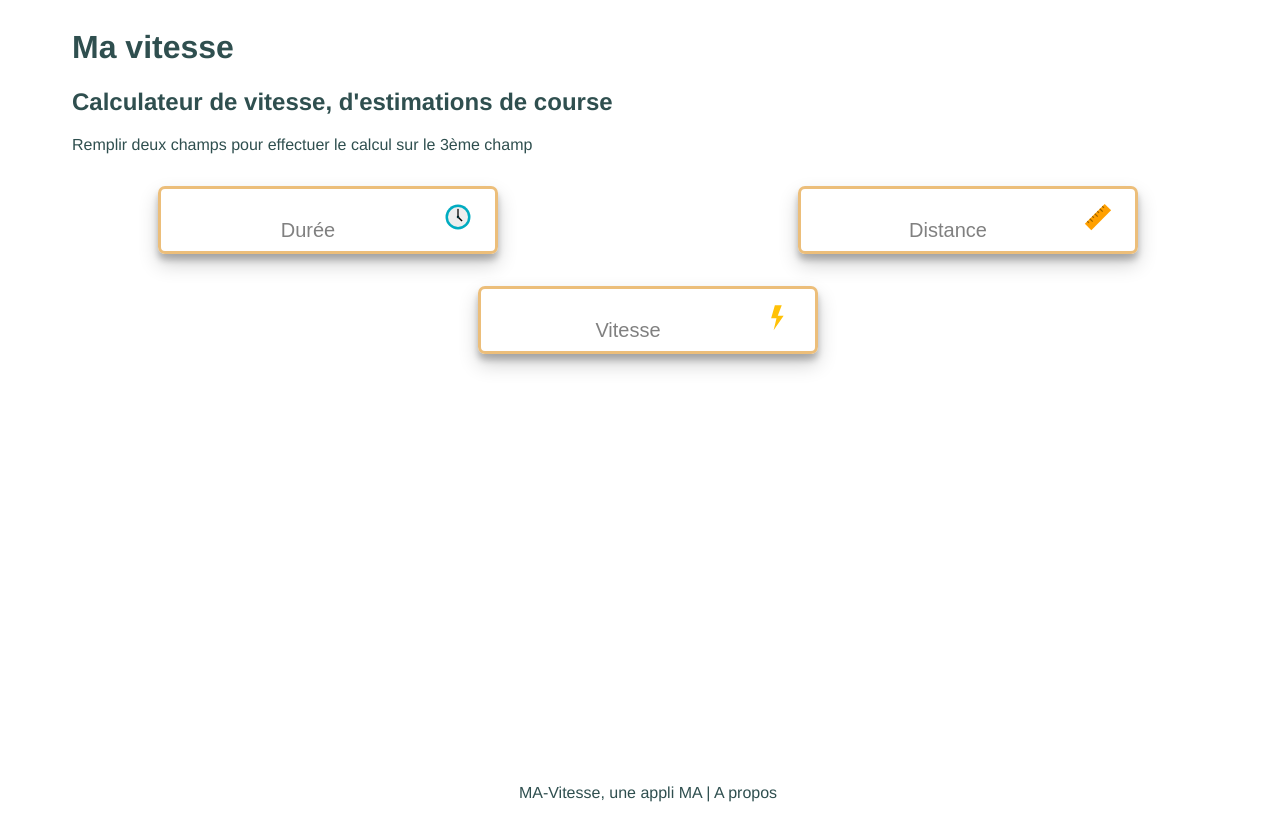
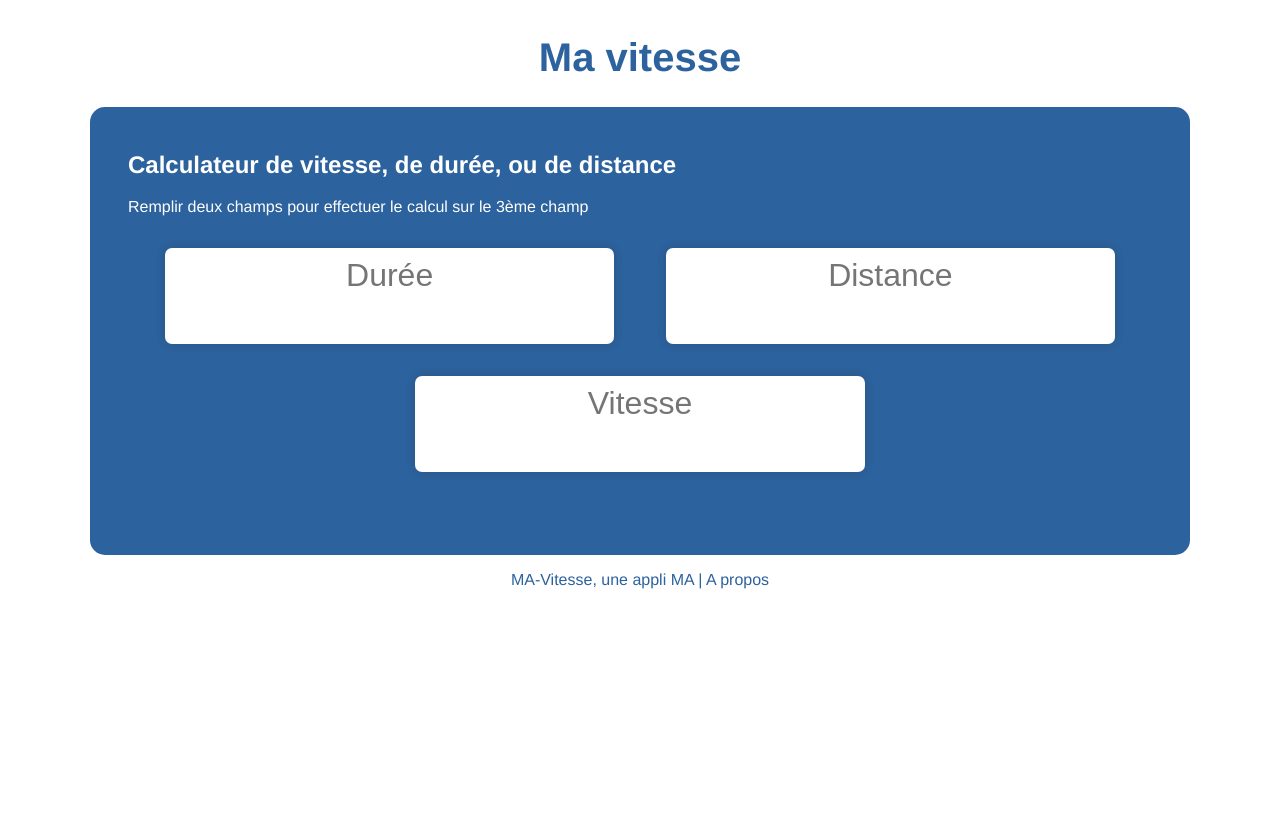
Before and after one commit to ArthurBri/ma-vitesse, a Vue app: page / in a window 1280 px wide. Built offline with nearby package versions, Linux system fonts and the light colour scheme.

Commit message:
design improvements

```diff
--- a/public/index.html
+++ b/public/index.html
@@ -14,3 +14,9 @@
     <div id="app"></div>
   </body>
 </html>
+<style lang="css">
+  html, body {
+    max-width: 100%;
+    overflow-x: hidden;
+  }
+</style>
--- a/src/App.vue
+++ b/src/App.vue
@@ -2,25 +2,27 @@
     <div id="app" class="container">
         <div class="header">
             <h1>Ma vitesse</h1>
-            <h2>Calculateur de vitesse, d'estimations de course</h2>
+        </div>
+        <div class="main-box">
+            <h2>Calculateur de vitesse, de durée, ou de distance</h2>
             <p>Remplir deux champs pour effectuer le calcul sur le 3ème champ</p>
+            <div class="wrapper">
+                <div :class="calculatedField === 'duration' ? 'calculated noselect-nodrag' : ''"
+                     @click="this.$refs.duration.focus()" class="box duration">
+                    <input :disabled="calculatedField === 'duration'" @keyup="checkFields" id="duration"
+                           onblur="this.placeholder = 'Durée'" onfocus="this.placeholder = ''"
+                           placeholder="Durée"
+                           v-model="duration"/>
                 </div>
-        <div class="wrapper">
-            <div class="box duration" :class="calculatedField === 'duration' ? 'calculated noselect-nodrag' : ''">
-                <input v-model="duration" id="duration" placeholder="Durée"
-                       @keyup="checkFields" onfocus="this.placeholder = ''"
-                       onblur="this.placeholder = 'Durée'"
-                       :disabled="calculatedField === 'duration'"/>
-                <img title="Durée" src="./assets/icons/clock.svg"/>
+                <div class="subbox-distance">
+                    <div :class="calculatedField === 'distance' ? 'calculated noselect-nodrag' : ''"
+                         @click="showDistanceType = true"
+                         class="box distance">
+                        <input :disabled="calculatedField === 'distance'" @keyup="checkFields" name="distance"
+                               onblur="this.placeholder = 'Distance'" onfocus="this.placeholder = ''"
+                               placeholder="Distance"
+                               v-model="distance"/>
                     </div>
-            <div class="box distance" :class="calculatedField === 'distance' ? 'calculated noselect-nodrag' : ''"
-                 @click="showDistanceType = true">
-                <input v-model="distance" name="distance" placeholder="Distance"
-                       @keyup="checkFields" onfocus="this.placeholder = ''"
-                       onblur="this.placeholder = 'Distance'"
-                       :disabled="calculatedField === 'distance'"/>
-                <img title="Distance" class="noselect-nodrag" src="./assets/icons/ruler.svg"
-                     alt="distance"/>
                     <div class="preset">
                         <span v-if="showDistanceType === true && calculatedField !== 'speed'">Distances officielles :</span>
                         <label>
@@ -33,22 +35,21 @@
                         </label>
                     </div>
                 </div>
-            <div v-if="speedFormat === 'speed'" class="box speed"
-                 :class="calculatedField === 'speed' ? 'calculated noselect-nodrag' : ''"
+                <div :class="calculatedField === 'speed' ? 'calculated noselect-nodrag' : ''" class="box speed"
+                     v-if="speedFormat === 'speed'"
                      v-on:dblclick="changeSpeedFormat">
-                <input v-model="speed" name="speed" placeholder="Vitesse"
-                       @keyup="checkFields" onfocus="this.placeholder = ''"
-                       onblur="this.placeholder = 'Vitesse'"
-                       :disabled="calculatedField === 'speed'"/>
-                <img title="Vitesse" class="noselect-nodrag" src="./assets/icons/flash_on.svg"/>
+                    <input :disabled="calculatedField === 'speed'" @keyup="checkFields" name="speed"
+                           onblur="this.placeholder = 'Vitesse'" onfocus="this.placeholder = ''"
+                           placeholder="Vitesse"
+                           v-model="speed"/>
                 </div>
-            <div v-if="speedFormat === 'pace'" class="box speed"
-                 :class="calculatedField === 'speed' ? 'calculated noselect-nodrag' : ''"
+                <div :class="calculatedField === 'speed' ? 'calculated noselect-nodrag' : ''" class="box speed"
+                     v-if="speedFormat === 'pace'"
                      v-on:dblclick="changeSpeedFormat">
-                <input v-model="pace" name="speed" placeholder="Rythme"
-                       @keyup="checkFields" onfocus="this.placeholder = ''" onblur="this.placeholder = 'Rythme'"
-                       :disabled="calculatedField === 'pace'"/>
-                <img title="Vitesse" class="noselect-nodrag" src="./assets/icons/flash_on.svg" width="40px"/>
+                    <input :disabled="calculatedField === 'pace'" @keyup="checkFields" name="speed"
+                           onblur="this.placeholder = 'Rythme'" onfocus="this.placeholder = ''" placeholder="Rythme"
+                           v-model="pace"/>
+                </div>
             </div>
         </div>
         <Footer/>
@@ -212,33 +213,60 @@
         font-family: 'Avenir', Helvetica, Arial, sans-serif;
         -webkit-font-smoothing: antialiased;
         -moz-osx-font-smoothing: grayscale;
-        color: darkslategrey;
-        height: 100vh;
+        color: #2C629D;
+        min-width: 100%;
+        overflow-x: hidden;
     }
 
     .container {
         display: flex;
-        width: 100vw;
         flex-direction: column;
     }
 
-    .header {
-        padding: 0 5vw 0 5vw;
+    .main-box {
+        background: #2C629D;
+        color: white;
+        margin: 0 auto 0 auto;
+        width: 80vw;
+        min-height: 50vh;
+        border-radius: 15px;
+        padding: 3vh 3vw 3vh 3vw;
     }
+
+    @media screen and (max-width: 950px) {
+        .wrapper {
+            display: flex;
+            flex-flow: column wrap;
+            justify-content: center;
+
+        }
+    }
+
+    @media screen and (min-width: 951px) {
         .wrapper {
             display: flex;
             flex-flow: row wrap;
-        justify-content: space-around;
+            align-items: stretch;
+            align-content: center;
+            justify-content: center;
 
+        }
     }
 
     .box {
         border-radius: 7px;
-        box-shadow: 0 10px 20px rgba(0, 0, 0, 0.19), 0 6px 6px rgba(0, 0, 0, 0.23);
-        border: 3px solid #ECBE7A;
-        margin: 2vh 5vw 2vh 5vw;
+        min-width: 20vw;
+        height: 10vh;
+        box-shadow: 0 0 10px rgba(33, 33, 33, .2);
+        background-color: white;
+        margin: 2vh 2vw 2vh 2vw;
         padding: 1vh 1vw 1vh 1vw;
         color: #ECBE7A;
+        transition: box-shadow .1s;
+    }
+
+    .box:hover {
+        box-shadow: 0 5px 10px rgba(0, 0, 0, 0.19), 0 6px 6px rgba(0, 0, 0, 0.23);
     }
 
     .footer {
@@ -259,8 +287,9 @@
         order: 1;
     }
 
-    .distance {
+    .subbox-distance {
         order: 2;
+        text-align: center;
     }
 
     .speed {
@@ -268,23 +297,15 @@
     }
 
     .calculated {
-        border: 5px solid #70AE98;
-        color: #70AE98;
-
-        + input {
-            @extend .noselect-nodrag;
-        }
+        box-shadow: 0 8px 15px rgba(0, 0, 0, 0.19), 0 6px 6px rgba(0, 0, 0, 0.23);
+        transform: scale(1.2, 1.2);
     }
 
     input {
         background-color: rgba(0, 0, 0, 0.0);
-        font-size: 20px;
+        font-size: 2em;
         text-align: center;
         border: none;
-    }
-
-    input::placeholder {
-        color: gray;
     }
 
     input:focus {
@@ -311,4 +332,9 @@
         -o-user-drag: none;
         user-drag: none;
     }
+
+    h1 {
+        font-size: 2.5em;
+        text-align: center;
+    }
 </style>
```
Lines whose indentation alone changed are shown as unchanged.
